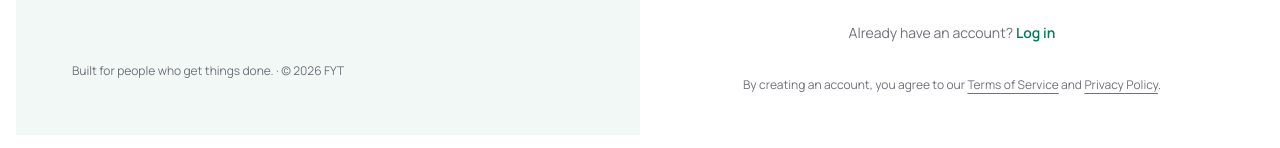
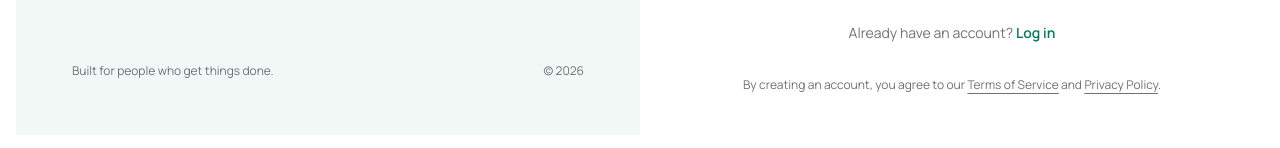
Before and after one commit to va1bhavx/fyt-frontend, a Next.js app: page /auth in a window 1280 px wide. Shown: the part 729-877 px from the top of the page. Built offline with nearby package versions, Linux system fonts and the light colour scheme.

Commit message:
fix: fixed auth layout + empty screen

```diff
--- a/features/(auth)/auth-hero.tsx
+++ b/features/(auth)/auth-hero.tsx
@@ -63,10 +63,14 @@
           </div>
         </div>
 
-        <p className="text-xs text-muted-foreground">
-          Built for people who get things done. · © {new Date().getFullYear()}{" "}
-          FYT
-        </p>
+        <div className="flex items-center justify-between">
+          <p className="text-xs text-muted-foreground">
+            Built for people who get things done.
+          </p>
+          <p className="text-xs text-muted-foreground">
+            © {new Date().getFullYear()}
+          </p>
+        </div>
       </section>
 
       <section className="relative overflow-hidden bg-primary/10 px-6 pt-8 pb-16 lg:hidden">
```
Also changed, not shown: public/icons/empty.svg (renamed from public/New folder/empty.svg), public/icons/login.svg (renamed from public/New folder/login.svg).
